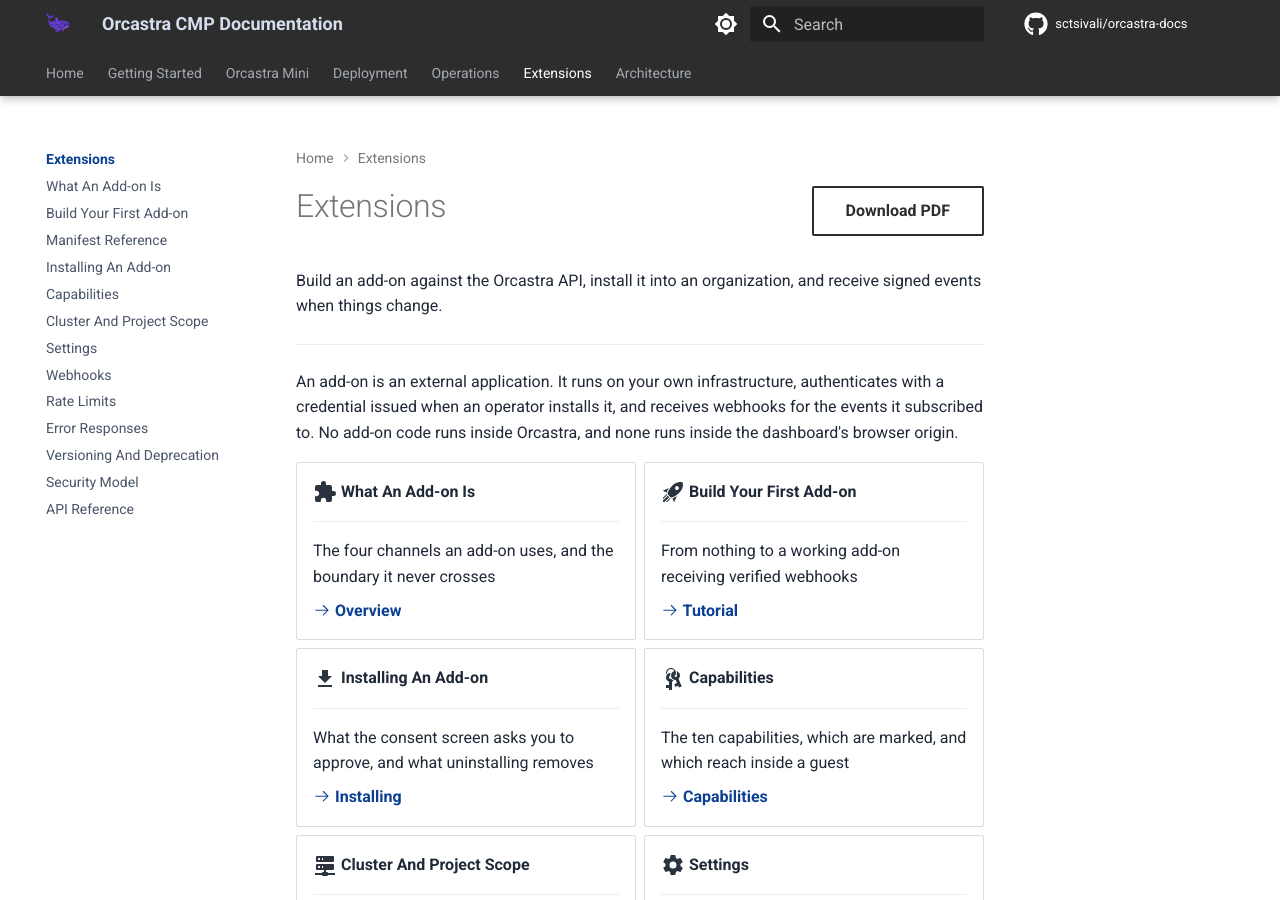
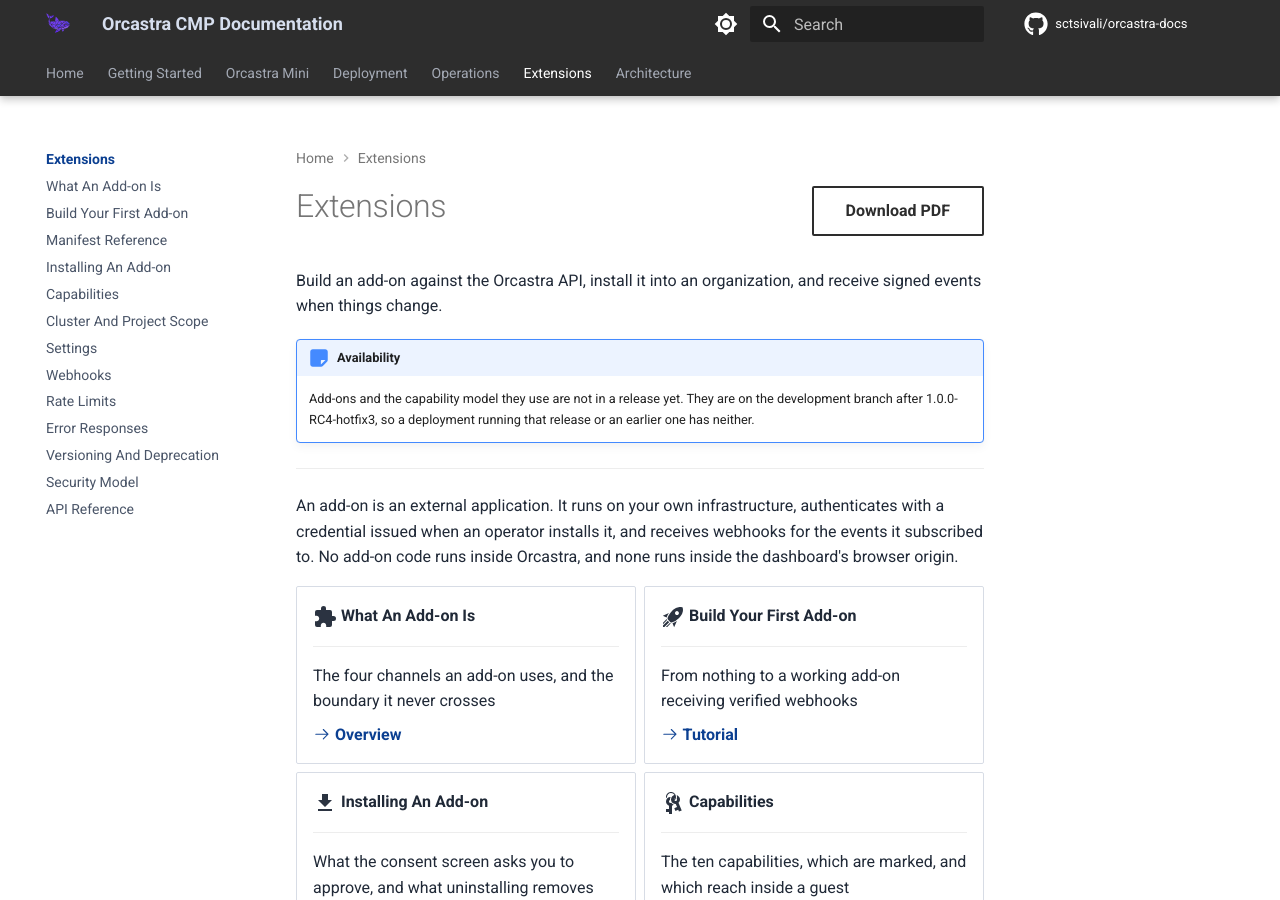
Before and after one commit to sctsivali/orcastra-docs, an MkDocs documentation site: the page built from docs/extensions/index.md, in a window 1280 px wide and 900 px high. Built offline with MkDocs 1.6.1 and Material for MkDocs 9.7.7, drawn with Linux system fonts in a browser that asks for light colours; comment, search, counter and statistics services are not loaded; the version menu is left out.

Commit message:
docs(extensions): mark add-ons unreleased, link uninstall to ownership
- installing.md said uninstall simply removes the credential. An add-on
  whose credential is the only key able to sync an OrcaHub organization
  is refused with 409 key_owns_organizations; say so and link the
  ownership page.
- api-reference.md lacked GET /integrations/clusters/failover, which the
  published OpenAPI file already lists (inventory.read).
- The Extensions index now says add-ons and capabilities are not in a
  release yet (development branch after 1.0.0-RC4-hotfix3).

```diff
--- a/docs/extensions/index.md
+++ b/docs/extensions/index.md
@@ -1,6 +1,9 @@
 # Extensions
 
 Build an add-on against the Orcastra API, install it into an organization, and receive signed events when things change.
+
+!!! note "Availability"
+    Add-ons and the capability model they use are not in a release yet. They are on the development branch after 1.0.0-RC4-hotfix3, so a deployment running that release or an earlier one has neither.
 
 ---
 
```
Also changed, not shown: docs/extensions/api-reference.md (+1 -0 lines), docs/extensions/installing.md (+2 -0 lines).
